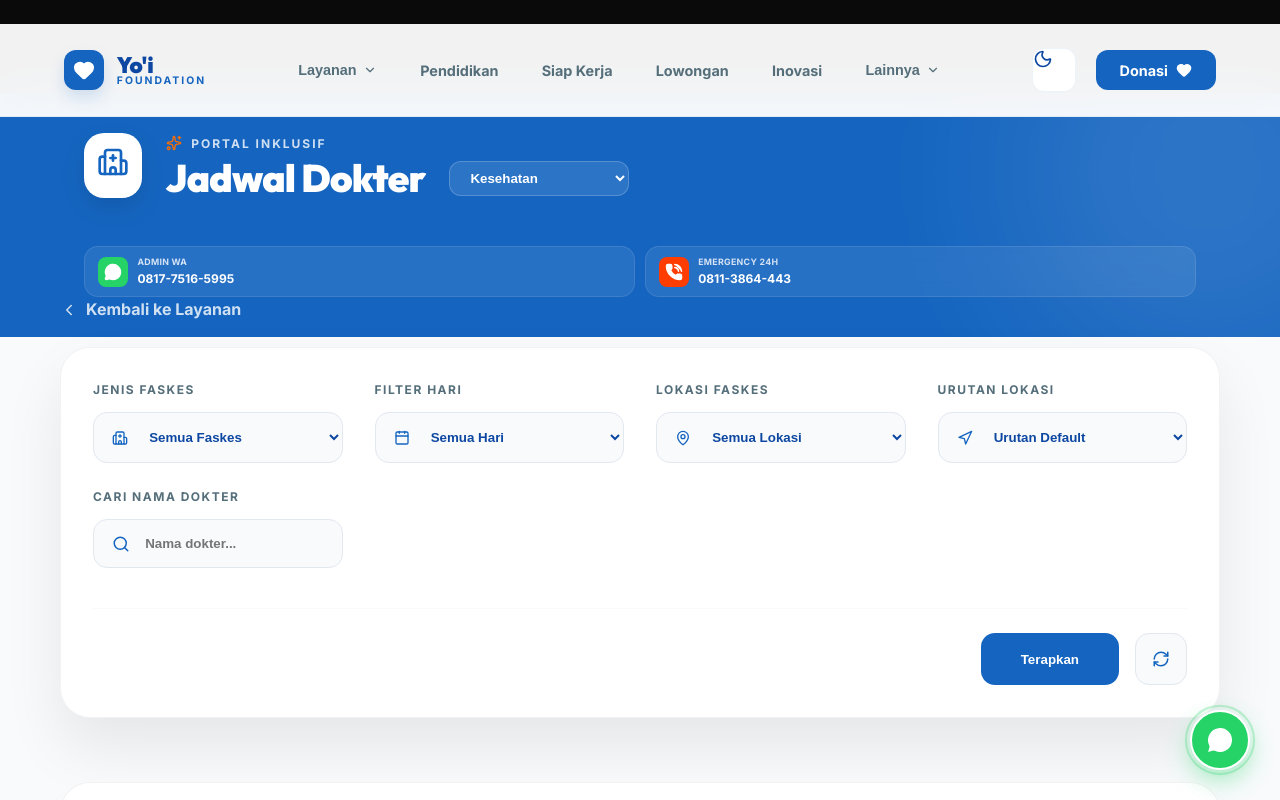
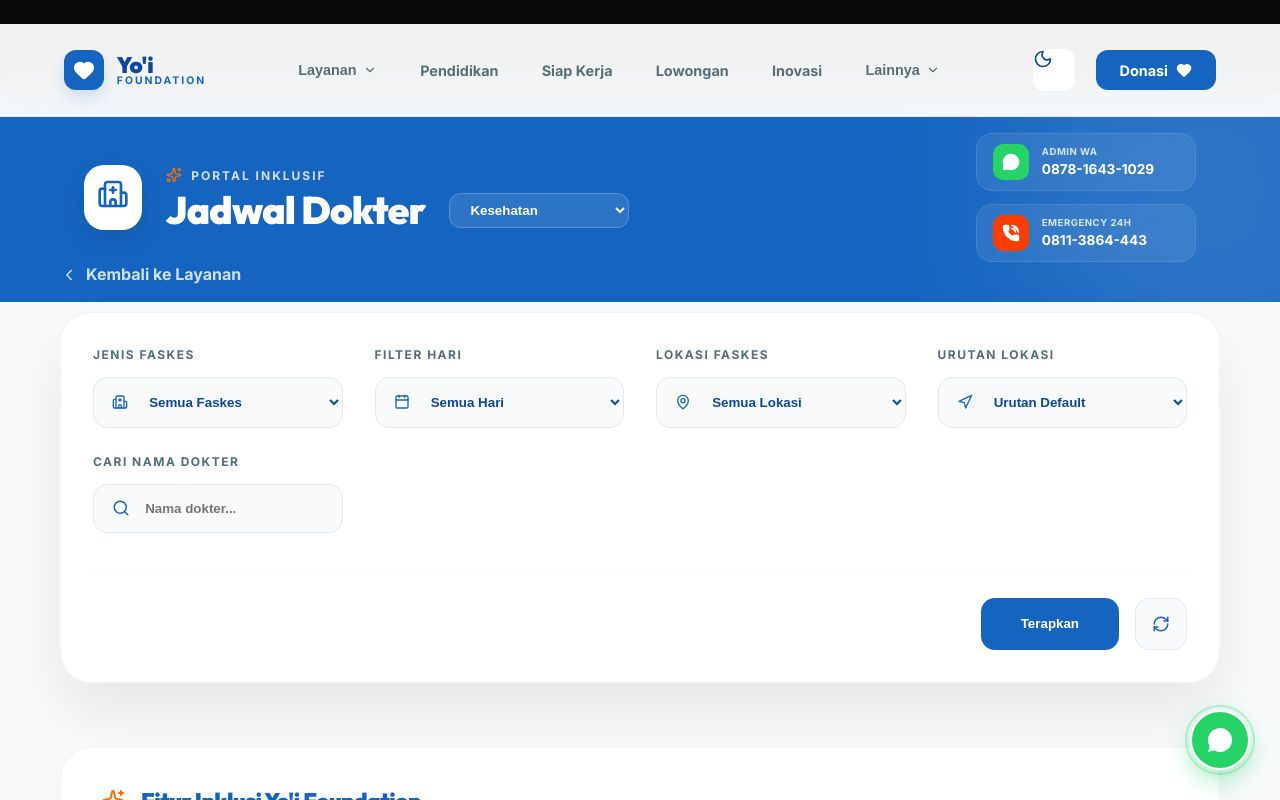
Before and after one commit to anhar-glicth/yoiapp, a React (Vite) app: page /health-services in a window 1280 px wide. Shown: the top 800 px of the page. Built offline with nearby package versions, Linux system fonts and the light colour scheme.

Commit message:
perbaiki lay out

```diff
--- a/src/pages/HealthServices.jsx
+++ b/src/pages/HealthServices.jsx
@@ -281,20 +281,25 @@ const HealthServices = () => {
           </div>
 
           <div className="header-contacts-yoi">
-            <a href="https://wa.me/6281775165995" target="_blank" rel="noreferrer" className="contact-card-yoi wa">
+            <a
+              href="https://wa.me/6287816431029?text=Halo%20Admin%20Yo'i%20Foundation,%20saya%20ingin%20bertanya%20mengenai%20layanan%20Portal%20Inklusif..."
+              target="_blank"
+              rel="noreferrer"
+              className="contact-card-yoi wa"
+            >
               <div className="contact-icon-bg-yoi wa">
                 <MessageCircle size={18} fill="currentColor" />
               </div>
-              <div>
+              <div className="contact-text-yoi">
                 <p>Admin WA</p>
-                <strong>0817-7516-5995</strong>
+                <strong>0878-1643-1029</strong>
               </div>
             </a>
             <a href="tel:08113864443" className="contact-card-yoi emergency">
               <div className="contact-icon-bg-yoi emergency">
                 <PhoneCall size={18} fill="currentColor" />
               </div>
-              <div>
+              <div className="contact-text-yoi">
                 <p>Emergency 24h</p>
                 <strong>0811-3864-443</strong>
               </div>
@@ -697,34 +702,34 @@ const HealthServices = () => {
 
         .header-contacts-yoi {
           display: flex;
-          gap: 0.6rem;
-          width: 100%;
-          margin-top: 1rem;
+          gap: 0.8rem;
+          justify-content: flex-end;
+          flex-wrap: wrap;
         }
         .contact-card-yoi {
-          flex: 1;
+          flex: 0 1 220px; /* Limit stretching on desktop */
           background: rgba(255,255,255,0.08);
-          padding: 0.5rem 0.8rem;
-          border-radius: 14px;
+          padding: 0.6rem 1rem;
+          border-radius: 16px;
           display: flex;
           align-items: center;
-          gap: 0.6rem;
+          gap: 0.8rem;
           border: 1px solid rgba(255,255,255,0.1);
           text-decoration: none;
           color: #fff;
           transition: all 0.3s ease;
           backdrop-filter: blur(8px);
-          min-width: 140px;
         }
         .contact-card-yoi:hover {
           background: rgba(255,255,255,0.15);
           transform: translateY(-2px);
+          border-color: rgba(255,255,255,0.3);
         }
 
         .contact-icon-bg-yoi {
-          width: 30px;
-          height: 30px;
-          border-radius: 8px;
+          width: 36px;
+          height: 36px;
+          border-radius: 10px;
           display: flex;
           align-items: center;
           justify-content: center;
@@ -733,8 +738,18 @@ const HealthServices = () => {
         .contact-icon-bg-yoi.wa { background: #25D366; }
         .contact-icon-bg-yoi.emergency { background: #FF3D00; }
 
-        .contact-card-yoi p { margin: 0; font-size: 0.55rem; opacity: 0.8; font-weight: 800; text-transform: uppercase; letter-spacing: 0.3px; }
-        .contact-card-yoi strong { font-size: 0.75rem; font-weight: 900; display: block; white-space: nowrap; }
+        .contact-text-yoi { overflow: hidden; }
+        .contact-card-yoi p { margin: 0; font-size: 0.6rem; opacity: 0.8; font-weight: 800; text-transform: uppercase; letter-spacing: 0.5px; }
+        .contact-card-yoi strong { font-size: 0.85rem; font-weight: 900; display: block; white-space: nowrap; }
+
+        @media (max-width: 900px) {
+          .header-contacts-yoi { justify-content: center; width: 100%; margin-top: 1rem; }
+          .contact-card-yoi { flex: 1; min-width: 160px; }
+        }
+
+        @media (max-width: 500px) {
+          .contact-card-yoi { min-width: 100%; } /* Stack on very small phones for cleanliness */
+        }
 
         .doctor-grid-yoi {
           display: grid;
```
